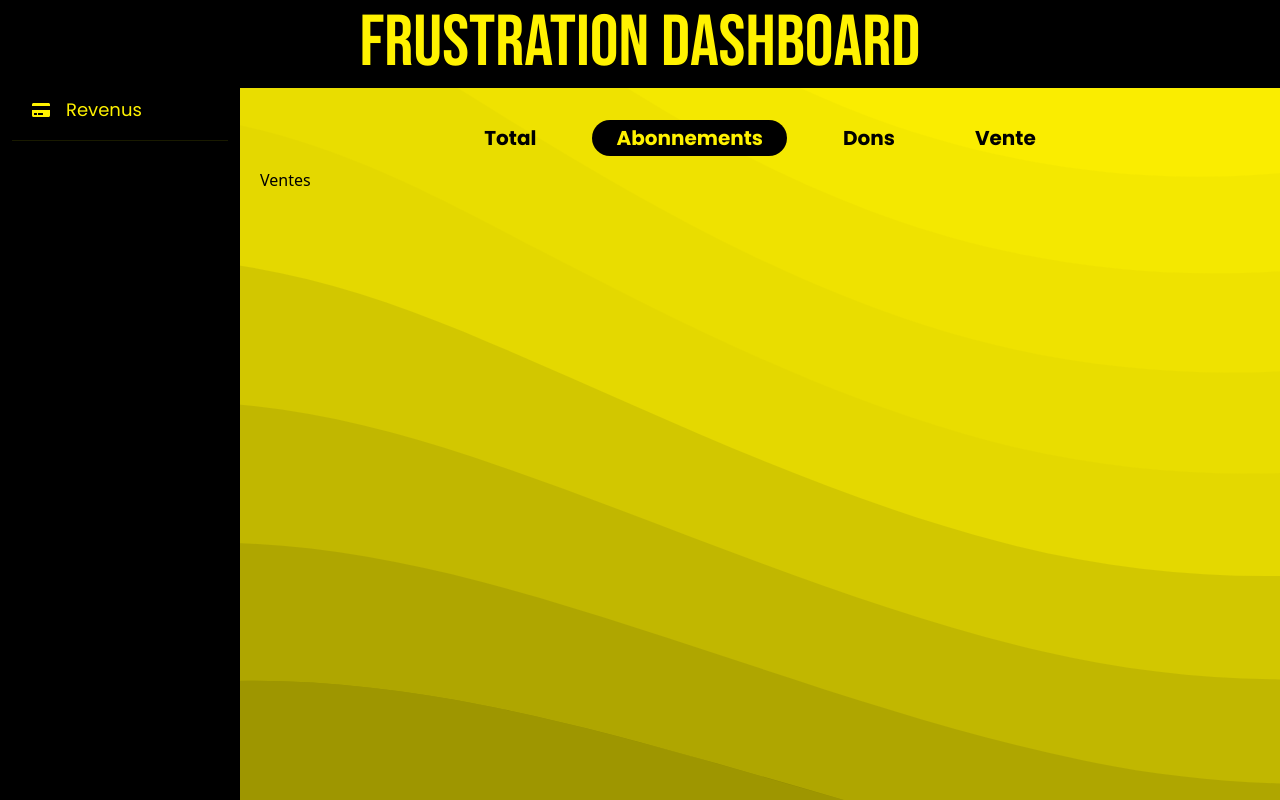
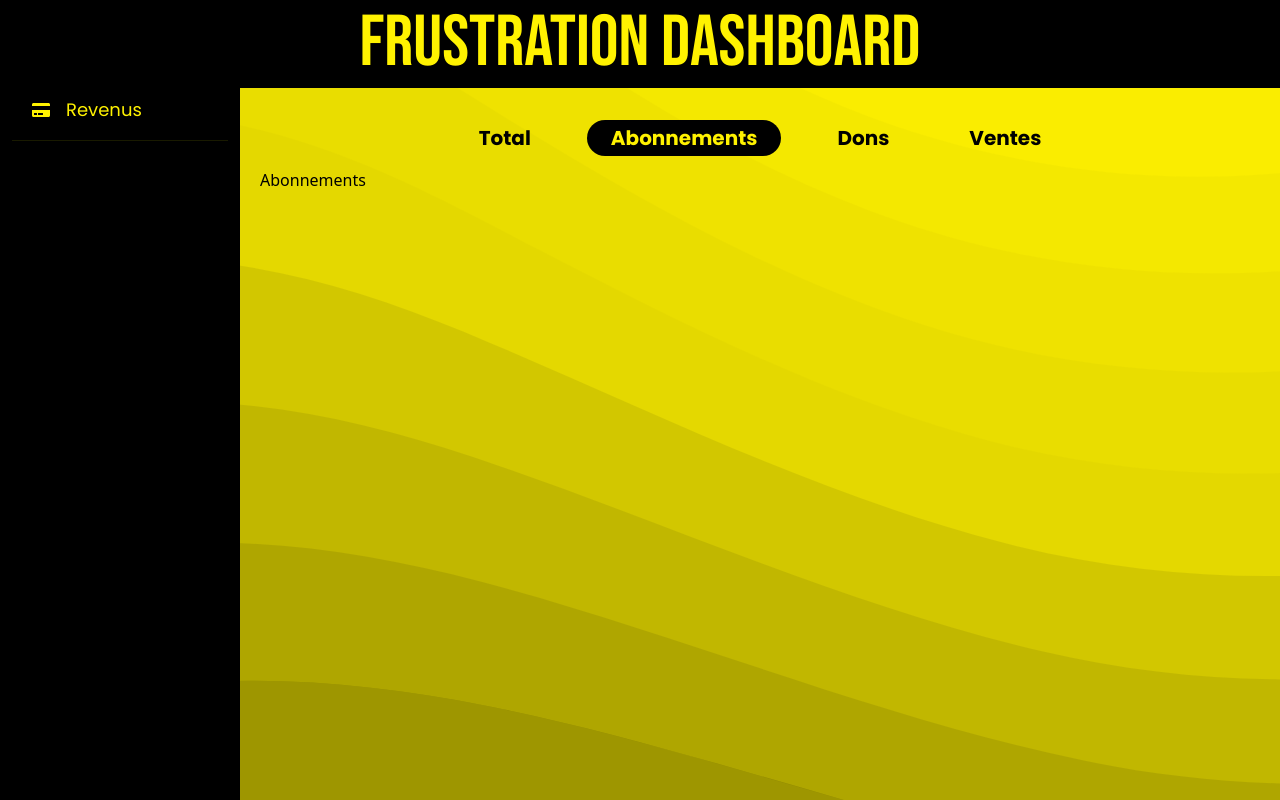
Before and after one commit to FrustrationMagazine/frustration, a Next.js app: page /revenus/abonnements in a window 1280 px wide. Built offline with nearby package versions, Linux system fonts and the light colour scheme.

Commit message:
Fix names in revenue tabs

```diff
--- a/src/app/revenus/Tabs.tsx
+++ b/src/app/revenus/Tabs.tsx
@@ -12,7 +12,7 @@ export const Tabs = () => {
         <TabLink href="/revenus/total">Total</TabLink>
         <TabLink href="/revenus/abonnements">Abonnements</TabLink>
         <TabLink href="/revenus/dons">Dons</TabLink>
-        <TabLink href="/revenus/ventes">Vente</TabLink>
+        <TabLink href="/revenus/ventes">Ventes</TabLink>
       </ul>
     </nav>
   );
@@ -26,10 +26,9 @@ const TabLink = ({ children, href }: { children: React.ReactNode; href: string }
       <Link
         href={href}
         className={classNames({
-          "bg-black": href === currentUrl,
-          "text-frustration-yellow": href === currentUrl,
-          "text-black hover:bg-gray-900 hover:bg-opacity-10": href !== currentUrl,
-          [`py-1 px-6 text-xl font-bold rounded-full  ${poppins.className} `]: true
+          [`py-1 px-6 text-xl font-bold rounded-full  ${poppins.className} transition`]: true,
+          "text-frustration-yellow bg-black": href === currentUrl,
+          "text-black hover:bg-gray-900 hover:bg-opacity-10": href !== currentUrl
         })}
       >
         {children}
--- a/src/app/revenus/abonnements/page.tsx
+++ b/src/app/revenus/abonnements/page.tsx
@@ -1,7 +1,7 @@
 import React from "react";
 
-const Ventes = () => {
-  return <div>Ventes</div>;
+const Abonnements = () => {
+  return <div>Abonnements</div>;
 };
 
-export default Ventes;
+export default Abonnements;
--- a/src/app/revenus/dons/page.tsx
+++ b/src/app/revenus/dons/page.tsx
@@ -1,7 +1,7 @@
 import React from "react";
 
-const Abonnements = () => {
-  return <div>Abonnements</div>;
+const Dons = () => {
+  return <div>Dons</div>;
 };
 
-export default Abonnements;
+export default Dons;
```
